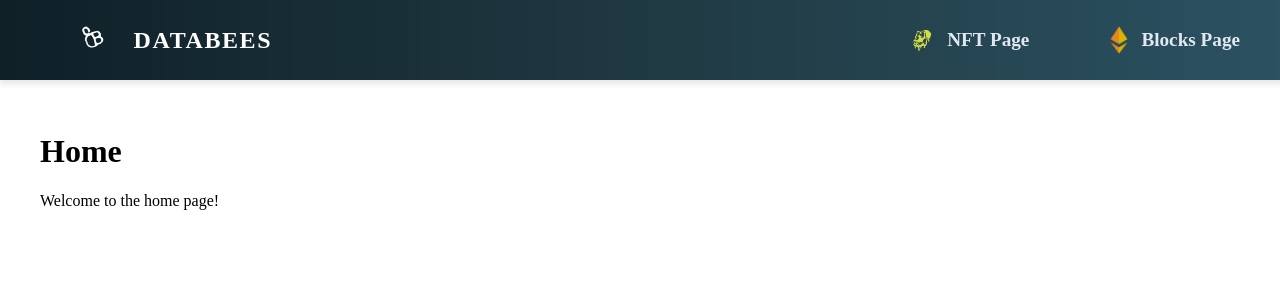
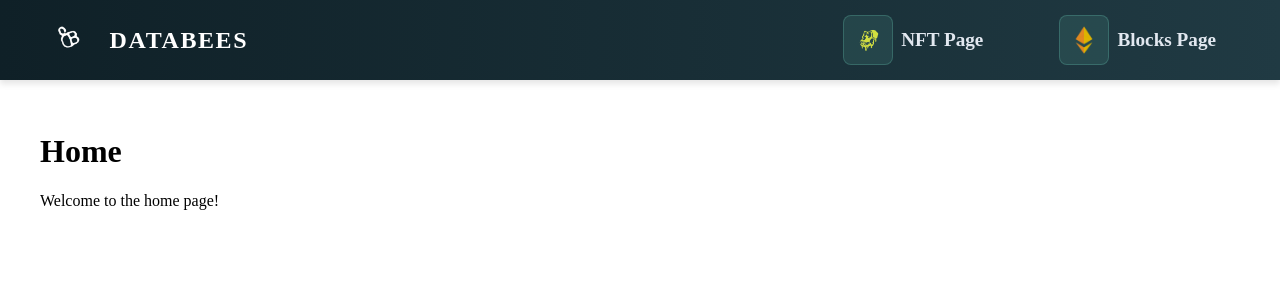
Before and after one commit to semihbceylan/db2024, a React (Vite) app in the folder client/: page / in a window 1280 px wide. Shown: the top 300 px of the page. Built offline with nearby package versions, Linux system fonts and the light colour scheme; a web font is replaced by a local one.

Commit message:
Style changes in navbar.

```diff
--- a/client/src/components/Navbar.jsx
+++ b/client/src/components/Navbar.jsx
@@ -15,11 +15,11 @@ const Navbar = () => {
 				</NavLink>
 				<div className="navbar-links">
 					<NavLink to="/nfts" className={({ isActive }) => isActive ? 'nav-link active-link' : 'nav-link'} >
-                        <img src={nftIcon} alt="NFT Icon" className="nft-icon" />
+                        <div className="nft-icon-frame"><img src={nftIcon} alt="NFT Icon" className="nft-icon" /></div>
                         NFT Page
                     </NavLink>
                     <NavLink to="/blocks" className={({ isActive }) => isActive ? 'nav-link active-link' : 'nav-link'}>
-                        <img src={blockIcon} alt="Block Icon" className="block-icon" />
+						<div className="nft-icon-frame"><img src={blockIcon} alt="Block Icon" className="block-icon" /></div>
                         Blocks Page
                     </NavLink>
 				</div>
--- a/client/src/styles/navbar.css
+++ b/client/src/styles/navbar.css
@@ -5,11 +5,10 @@
   left: 0;
   width: 100%;
   height: 80px; /* Ensure consistent height */
-  background: linear-gradient(90deg, #0f2027, #203a43, #2c5364);
+  background: linear-gradient(90deg, #0f2027, #203a43);
   z-index: 1000;
   display: flex;
   align-items: center;
-  padding: 0 1.5rem;
   box-shadow: 0 4px 6px rgba(0, 0, 0, 0.1);
 }
 
@@ -27,6 +26,7 @@
   display: flex;
   align-items: center;
   gap: 0.7rem;
+  height: 100%;
   text-decoration: none;
 }
 
@@ -47,7 +47,7 @@
 
 .logo-container:hover .project-name,
 .logo-container:hover .logo-image {
-  transform: scale(1.1);
+  /*transform: scale(1.1);*/
   color: #4fd1c5;
 }
 
@@ -78,16 +78,20 @@
 .nav-link::after {
   content: '';
   position: absolute;
-  width: 0%;
+  width: 100%;
+  visibility: hidden;
   height: 2px;
   bottom: -2px;
   left: 0;
+  opacity: 0;
   background: #4fd1c5;
-  transition: width 0.3s ease-in-out;
+  transition: opacity 0.3s ease-in-out;
 }
 
 .nav-link:hover::after {
-  width: 100%;
+  /*width: 100%;*/
+  visibility: visible;
+  opacity: 1;
 }
 
 .active-link {
@@ -104,7 +108,21 @@
   bottom: -2px;
   left: 0;
   background: #00d1b2;
-  transition: width 0.3s ease-in-out;
+  visibility: visible;
+  opacity: 1;
+}
+
+.nft-icon-frame {
+	border-radius: .5rem;
+	border-width: 1px;
+	border-color: hsla(164, 81%, 73%, 0.2);
+	border-style: solid;
+	background-color: hsla(164, 81%, 73%, 0.1);
+	width: 48px;
+	height: 48px;
+	display: flex;
+	justify-content: center;
+	align-items: center;
 }
 
 .nft-icon {
```
